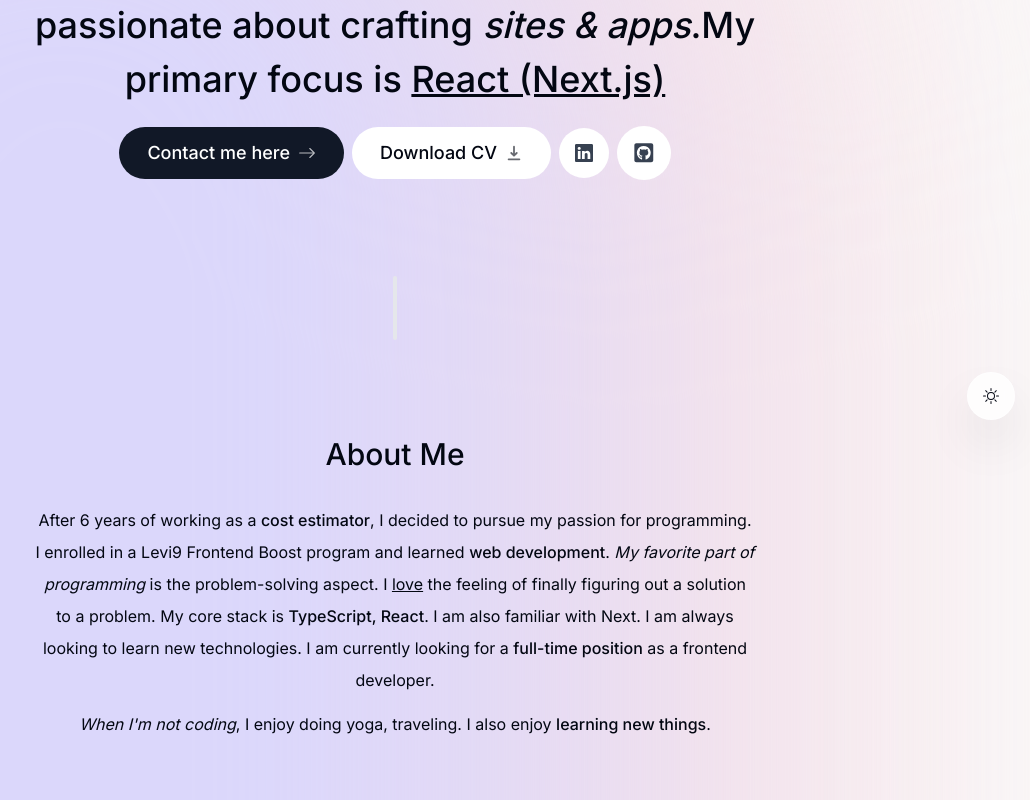
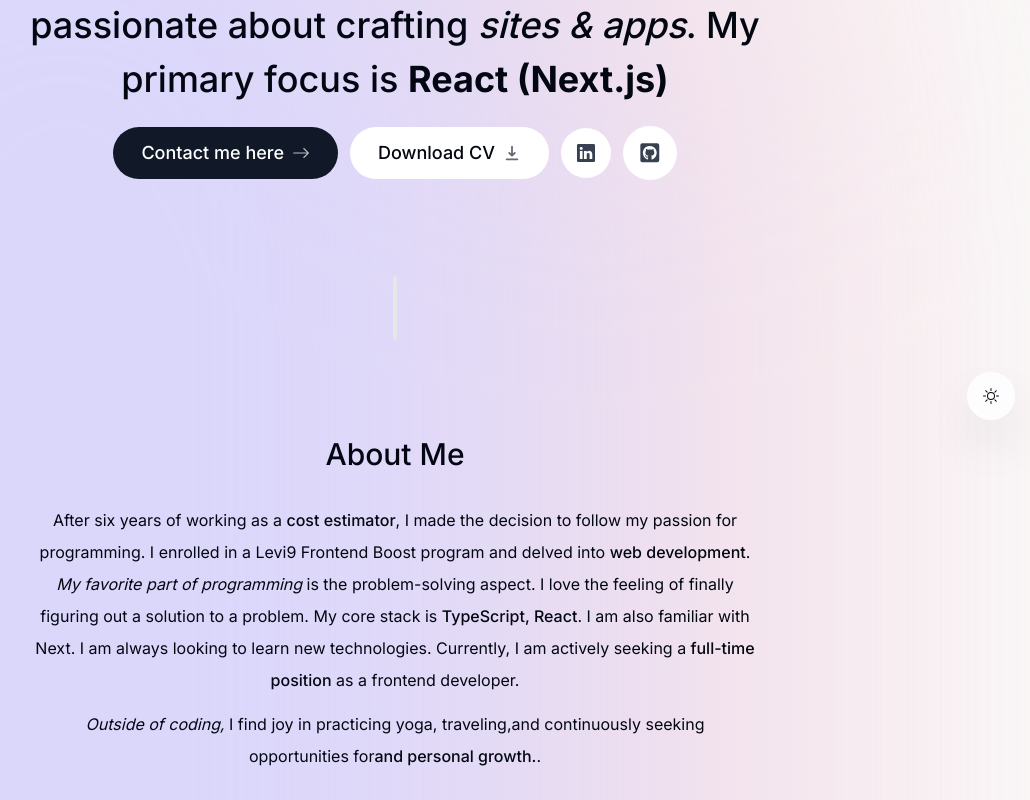
Before and after one commit to sofiiaruban/next-portfolio, a Next.js app: page / in a window 1280 px wide. Shown: the part 360-1160 px from the top of the page, without its empty margins (245-1275 px from the left). Built offline with nearby package versions, Linux system fonts and the light colour scheme.

Commit message:
refactor: Style

```diff
--- a/app/page.tsx
+++ b/app/page.tsx
@@ -1,7 +1,6 @@
 import About from '@/components/about'
 import Contact from '@/components/contact'
 import Experience from '@/components/experience'
-import Footer from '@/components/footer'
 import Intro from '@/components/intro'
 import Projects from '@/components/projects'
 import SectionDivider from '@/components/sectionDivider'
--- a/components/about.tsx
+++ b/components/about.tsx
@@ -19,23 +19,24 @@
     >
       <SectionHeading>About me</SectionHeading>
       <p className="mb-3">
-        After 6 years of working as a{' '}
-        <span className="font-medium">cost estimator</span>, I decided to pursue
-        my passion for programming. I enrolled in a Levi9 Frontend Boost program
-        and learned <span className="font-medium"> web development</span>.{' '}
+        After six years of working as a{' '}
+        <span className="font-medium">cost estimator</span>, I made the decision
+        to follow my passion for programming. I enrolled in a Levi9 Frontend
+        Boost program and delved into{' '}
+        <span className="font-medium"> web development</span>.{' '}
         <span className="italic">My favorite part of programming</span> is the
-        problem-solving aspect. I <span className="underline">love</span> the
-        feeling of finally figuring out a solution to a problem. My core stack
-        is <span className="font-medium">TypeScript, React</span>. I am also
-        familiar with Next. I am always looking to learn new technologies. I am
-        currently looking for a{' '}
-        <span className="font-medium">full-time position</span> as a frontend
+        problem-solving aspect. I love the feeling of finally figuring out a
+        solution to a problem. My core stack is{' '}
+        <span className="font-medium">TypeScript, React</span>. I am also
+        familiar with Next. I am always looking to learn new technologies.
+        Currently, I am actively seeking a
+        <span className="font-medium"> full-time position</span> as a frontend
         developer.
       </p>
       <p>
-        <span className="italic">When I&apos;m not coding</span>, I enjoy doing
-        yoga, traveling. I also enjoy{' '}
-        <span className="font-medium">learning new things</span>.
+        <span className="italic">Outside of coding,</span> I find joy in
+        practicing yoga, traveling,and continuously seeking opportunities for
+        <span className="font-medium">and personal growth.</span>.
       </p>
     </motion.section>
   )
--- a/components/intro.tsx
+++ b/components/intro.tsx
@@ -62,11 +62,11 @@
       >
         <span className="font-bold">Hello, I&apos;m Sofiia</span>, a{' '}
         <span className="font-bold">frontend developer</span> passionate about
-        crafting <span className="italic"> sites & apps</span>.My primary focus
-        is <span className="underline">React (Next.js)</span>
+        crafting <span className="italic"> sites & apps</span>. My primary focus
+        is <span className="font-bold">React (Next.js)</span>
       </motion.h1>
       <motion.div
-        className="flex flex-col sm:flex-row items-center justify-center gap-2 px-4 text-lg font-medium"
+        className="flex flex-col sm:flex-row items-center justify-center gap-3 px-4 text-lg font-medium"
         initial={{ opacity: 0, y: 100 }}
         animate={{ opacity: 1, y: 0 }}
         transition={{
@@ -84,7 +84,6 @@
           Contact me here{' '}
           <BsArrowRight className="opacity-70 group-hover:translate-x-1 transition" />
         </Link>
-
         <a
           className="group bg-white px-7 py-3 flex items-center gap-2 rounded-full outline-none focus:scale-110 hover:scale-110 active:scale-105 transition cursor-pointer borderBlack dark:bg-white/10"
           href="/CV_Sofiia_Ruban_Frontend_Developer 03.24.pdf"
@@ -93,7 +92,6 @@
           Download CV{' '}
           <HiDownload className="opacity-60 group-hover:translate-y-1 transition" />
         </a>
-
         <a
           className="bg-white p-4 text-gray-700 hover:text-gray-950 flex items-center gap-2 rounded-full focus:scale-[1.15] hover:scale-[1.15] active:scale-105 transition cursor-pointer borderBlack dark:bg-white/10 dark:text-white/60"
           href="https://www.linkedin.com/in/sofiiaruban/"
@@ -101,7 +99,6 @@
         >
           <BsLinkedin />
         </a>
-
         <a
           className="bg-white p-4 text-gray-700 flex items-center gap-2 text-[1.35rem] rounded-full focus:scale-[1.15] hover:scale-[1.15] hover:text-gray-950 active:scale-105 transition cursor-pointer borderBlack dark:bg-white/10 dark:text-white/60"
           href="https://github.com/sofiiaruban"
```
Also changed, not shown: 1 other file (tests, documents, lock files or other folders).
